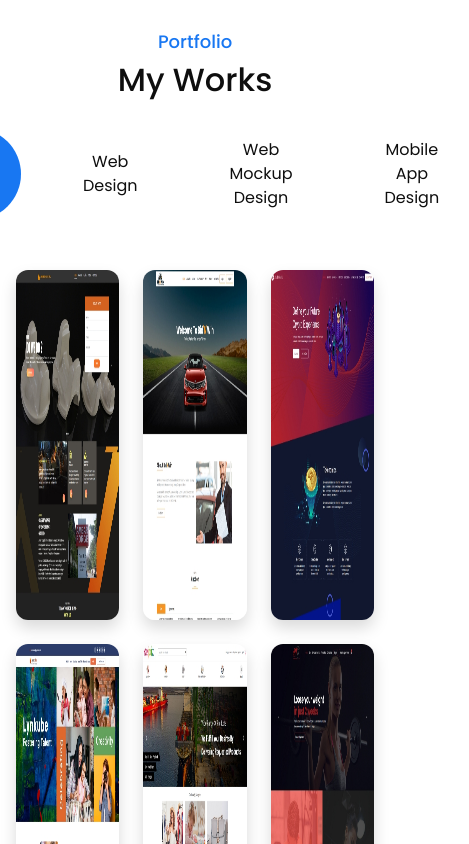
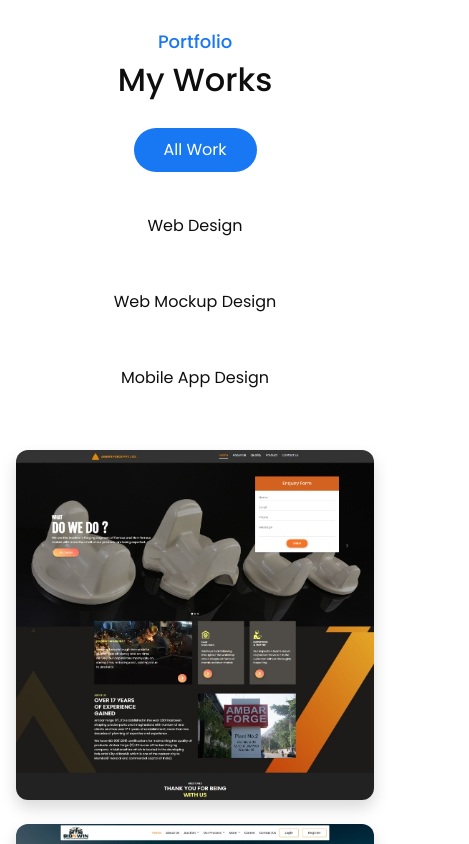
Before and after one commit to ankursrv/digital-CV, a React (Create React App) app: page / in a window 390 px wide. Shown: the part 3780-4624 px from the top of the page, 469 px wide, since content can reach past the window. Built offline with nearby package versions, Linux system fonts and the light colour scheme; the HTML template or start-up script is replaced by a standard one.

Commit message:
portfolio responsive

```diff
--- a/src/component/NavTab/index.jsx
+++ b/src/component/NavTab/index.jsx
@@ -83,21 +83,21 @@ const NavTab = () => {
     return (
         <section>
             <div>
-                <div className="flex gap-8 justify-center mb-[50px]">
+                <div className="flex flex-col items-center lg:flex lg:flex-row gap-8 justify-center mb-[50px]">
                     {
                         navButton.map((btnItems, btnIndex)=>(
                             <RoundedButton
                             key={btnIndex}
                             onClick={handleBtns}
                             btnValue={btnItems.value}
-                            className={activeButton === btnItems.value ? 'bg-blue text-white' : 'bg-gray-200 text-black'}
+                            className={`w-fit ${activeButton === btnItems.value ? 'bg-blue text-white' : 'bg-gray-200 text-black'}`}
                             btnText={btnItems.btnName}
                             />
                         ))
                     }
                 </div>
 
-                <div className="grid grid-cols-3 gap-6">
+                <div className="grid md:grid-cols-3 gap-6">
                     {
                         category.map((item, index) => (
                             <div key={index}>
```
